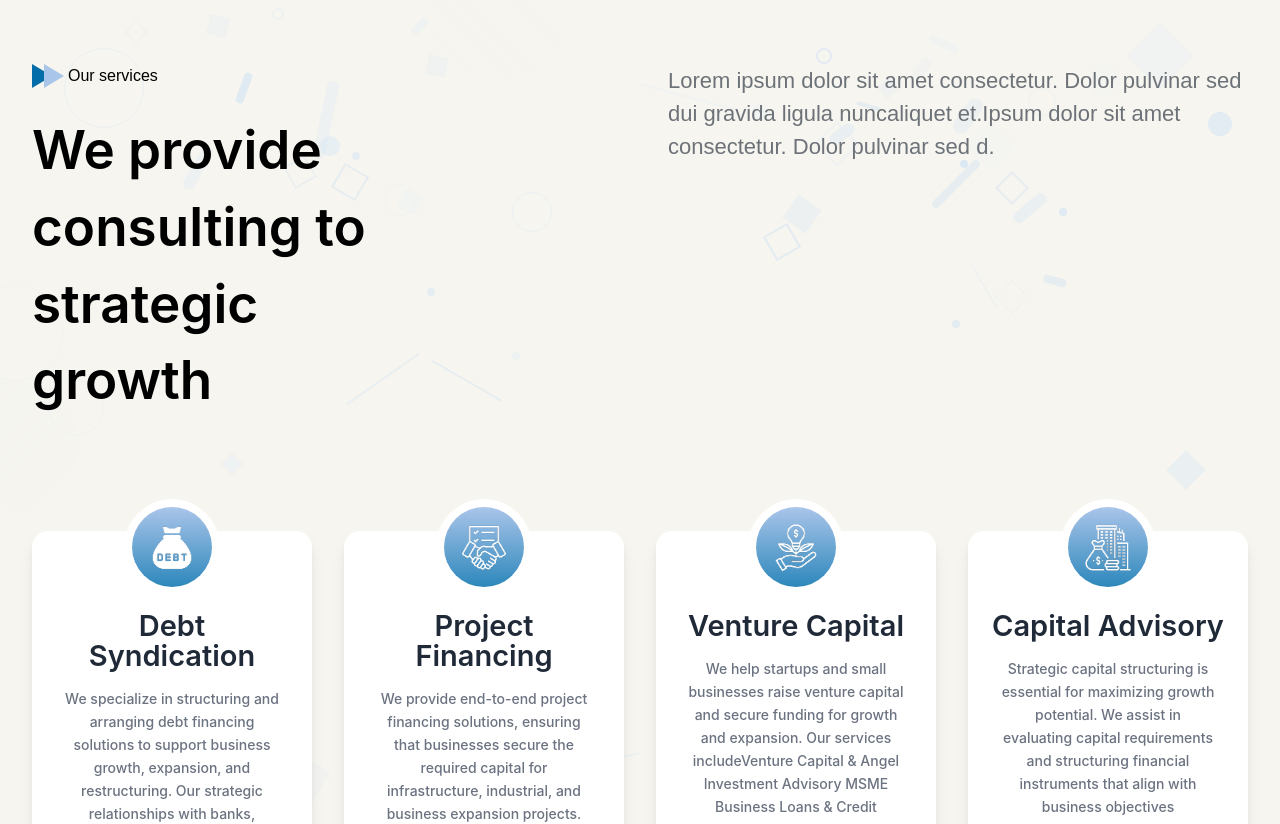
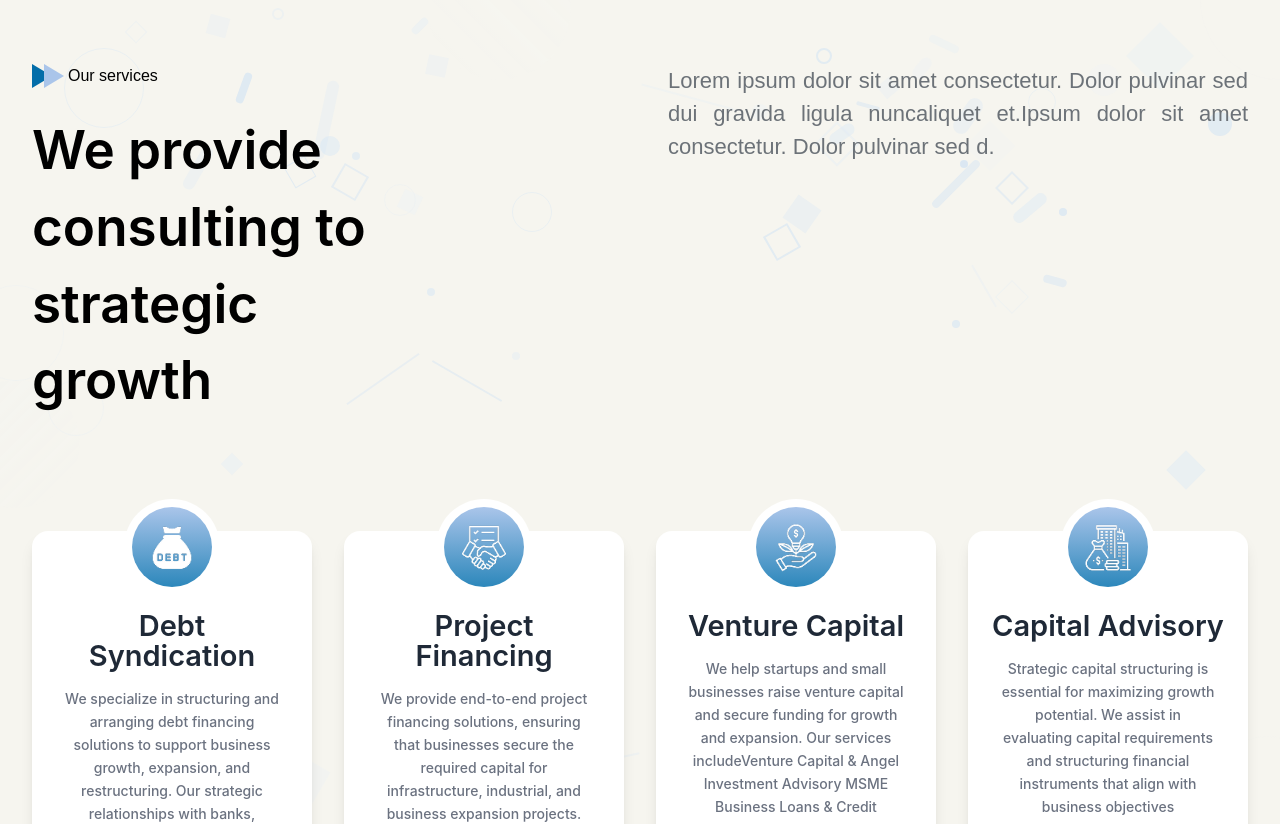
Before and after one commit to Anamiiikka/Team-works, a Next.js app: page /services in a window 1280 px wide. Shown: the top 824 px of the page. Built offline with nearby package versions, Linux system fonts and the light colour scheme.

Commit message:
text justify

```diff
--- a/src/components/AboutUs.jsx
+++ b/src/components/AboutUs.jsx
@@ -115,14 +115,16 @@ const AboutUs = () => {
             </div>
 
             {/* Description text */}
-            <div className="font-normal px-4 lg:px-0 max-w-full lg:max-w-[682px]"
+            <div className="font-normal px-4 lg:px-0 max-w-full lg:max-w-[682px] text-justify"
                  style={{
                    fontFamily: 'Inter',
                    fontWeight: 400,
                    fontSize: 'clamp(16px, 2.5vw, 28px)',
                    lineHeight: 'clamp(24px, 3.5vw, 42px)',
                    letterSpacing: '0%',
-                   color: '#6C7278'
+                   color: '#6C7278',
+                   textAlign: 'justify',
+                   textJustify: 'inter-word'
                  }}>
               Team Work Advisors Pvt Ltd is a premier investment banking and financial advisory firm with a deep-rooted expertise in debt syndication, working capital management, and capital advisory. With over 15 years of industry experience, our team brings unparalleled insights and strategic solutions tailored to meet the evolving financial needs of businesses. Having worked with leading financial institutions and Banks, we possess the expertise to navigate complex financial landscapes and drive business success.
             </div>
--- a/src/components/Services.jsx
+++ b/src/components/Services.jsx
@@ -207,7 +207,13 @@ const Services = () => {
 
           {/* Right Side - Description - Hidden on mobile, shown on desktop */}
           <div className="hidden lg:block lg:col-span-2 lg:justify-self-end" style={{ width: '580px', height: '207px' }}>
-            <p style={{ color: '#6C7278', fontSize: '22px', lineHeight: '33px' }} className="font-normal">
+            <p style={{
+              color: '#6C7278',
+              fontSize: '22px',
+              lineHeight: '33px',
+              textAlign: 'justify',
+              textJustify: 'inter-word'
+            }} className="font-normal text-justify">
               Lorem ipsum dolor sit amet consectetur. Dolor pulvinar sed dui gravida ligula nuncaliquet et.Ipsum dolor sit amet consectetur. Dolor pulvinar sed d.
             </p>
           </div>
@@ -215,7 +221,13 @@ const Services = () => {
 
         {/* Mobile Description */}
         <div className="lg:hidden text-center mb-8 px-4">
-          <p style={{ color: '#6C7278', fontSize: '16px', lineHeight: '24px' }} className="font-normal">
+          <p style={{
+            color: '#6C7278',
+            fontSize: '16px',
+            lineHeight: '24px',
+            textAlign: 'justify',
+            textJustify: 'inter-word'
+          }} className="font-normal text-justify">
             Lorem ipsum dolor sit amet consectetur. At proin magnis volutpat suspendisse quis. Massa metus nec rhoncus massa dictum fermentum amet ultricies.Lorem ipsum dolor sit amet consectetur. At proin magnis volutpat
           </p>
         </div>
```
